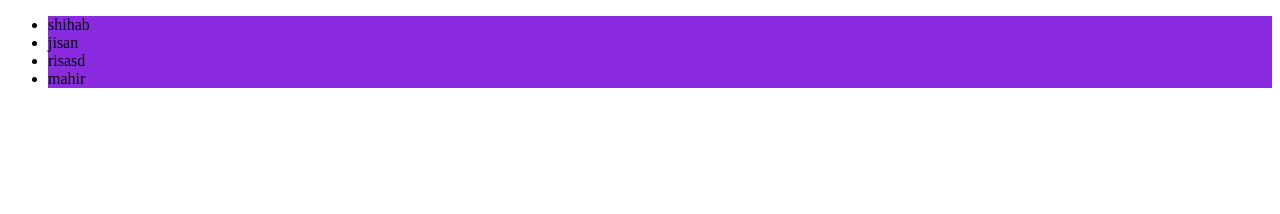
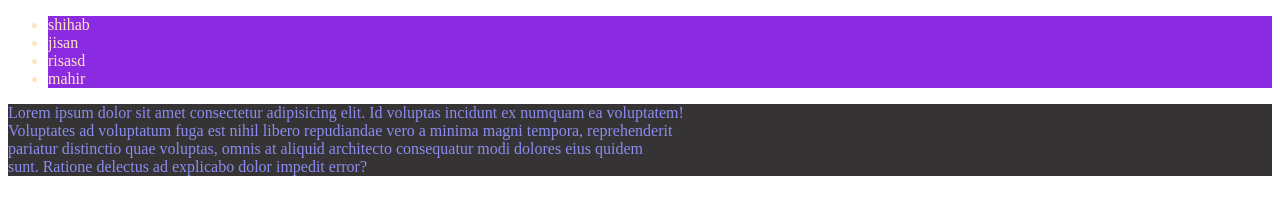
Before and after one commit to shihab19778/my-simple-portfolio-, a plain HTML site: page index.html in a window 1280 px wide. Drawn offline with Linux system fonts and the light colour scheme.

Commit message:
first commit

```diff
--- a/index.html
+++ b/index.html
@@ -10,6 +10,7 @@
             font-style: calc();
         }
     </style>
+    <link rel="stylesheet" href="styles.css">
 </head>
 <body>
     <div>
@@ -21,5 +22,6 @@
 
         </ul>
     </div>
+    <p>Lorem ipsum dolor sit amet consectetur adipisicing elit. Id voluptas incidunt ex numquam ea voluptatem! <br>Voluptates ad voluptatum fuga est nihil libero repudiandae vero a minima magni tempora, reprehenderit <br>pariatur distinctio quae voluptas, omnis at aliquid architecto consequatur modi dolores eius quidem <br>sunt. Ratione delectus ad explicabo dolor impedit error?</p>
 </body>
 </html>
--- a/styles.css
+++ b/styles.css
@@ -1,3 +1,11 @@
 div{
     color: bisque;
 }
+p{
+    color: rgb(139, 139, 241);
+    background-color: rgb(53, 51, 51);
+}
+p{
+    size: 0cqmax 20px 30px 10 px;
+    border: 0cqw;
+}
```
